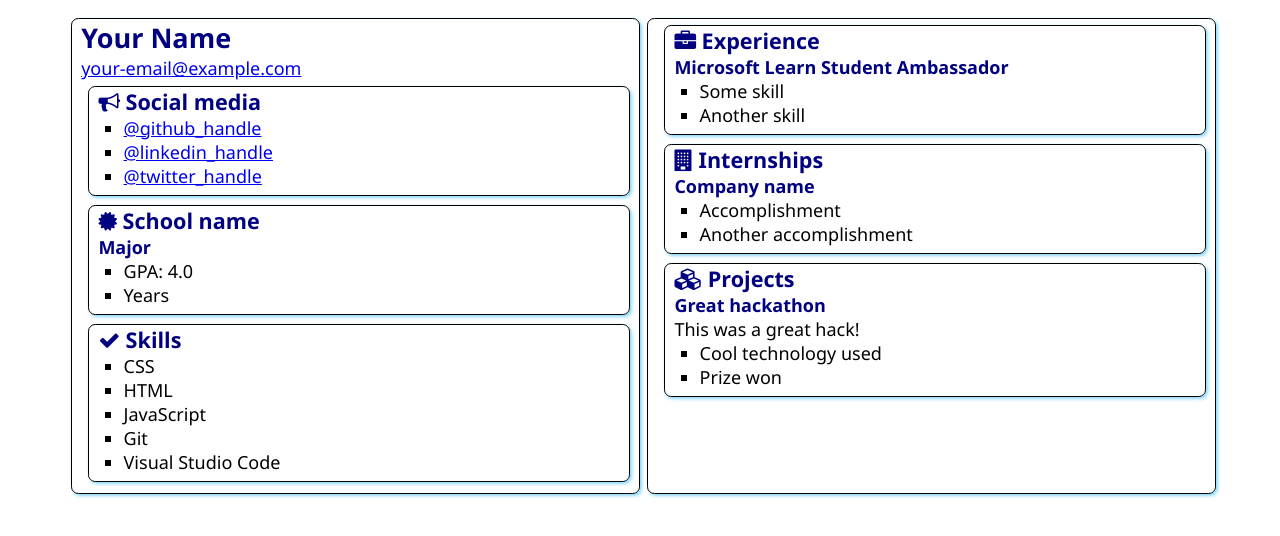
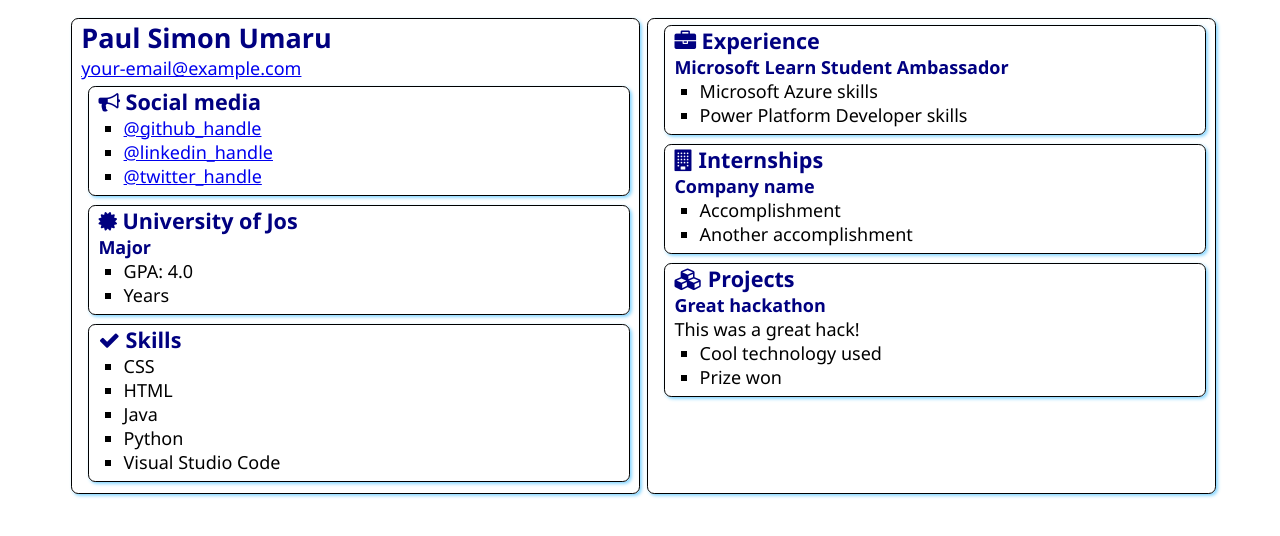
Before and after one commit to pnet2log/SATechnicalOnboarding, a plain HTML site: page src/index.html in a window 1280 px wide. Drawn offline with Linux system fonts and the light colour scheme.

Commit message:
Update index.html

```diff
--- a/src/index.html
+++ b/src/index.html
@@ -12,8 +12,8 @@
 <body>
     <main>
         <article class="box">
-            <h1>Your Name</h1>
-            <div><a href="mailto:your.email@example.com">your-email@example.com</a></div>
+            <h1>Paul Simon Umaru</h1>
+            <div><a href="mailto:paul.umaru@studentambassadors.com">your-email@example.com</a></div>
 
             <section class="box">
                 <h2>
@@ -21,9 +21,9 @@
                     Social media
                 </h2>
                 <ul>
-                    <li><a href="https://github.com/<handle>">@github_handle</a></li>
-                    <li><a href="https://linkedin.com/in/<handle>">@linkedin_handle</a></li>
-                    <li><a href="https://twitter.com/<handle>">@twitter_handle</a></li>
+                    <li><a href="https://github.com/pnet2log">@github_handle</a></li>
+                    <li><a href="https://linkedin.com/in/paul_umaru">@linkedin_handle</a></li>
+                    <li><a href="https://twitter.com/pnet2log">@twitter_handle</a></li>
                 </ul>
             </section>
 
@@ -31,7 +31,7 @@
                 <div class="education">
                     <h2>
                         <i class="fa fa-certificate" aria-hidden="true"></i>
-                        School name
+                        University of Jos
                     </h2>
                     <h3>Major</h3>
                     <ul>
@@ -49,8 +49,8 @@
                 <ul>
                     <li>CSS</li>
                     <li>HTML</li>
-                    <li>JavaScript</li>
-                    <li>Git</li>
+                    <li>Java</li>
+                    <li>Python</li>
                     <li>Visual Studio Code</li>
                 </ul>
             </section>
@@ -63,8 +63,8 @@
                 </h2>
                 <h3>Microsoft Learn Student Ambassador</h3>
                 <ul>
-                    <li>Some skill</li>
-                    <li>Another skill</li>
+                    <li>Microsoft Azure skills</li>
+                    <li>Power Platform Developer skills</li>
                 </ul>
             </section>
             <section class="box">
```
